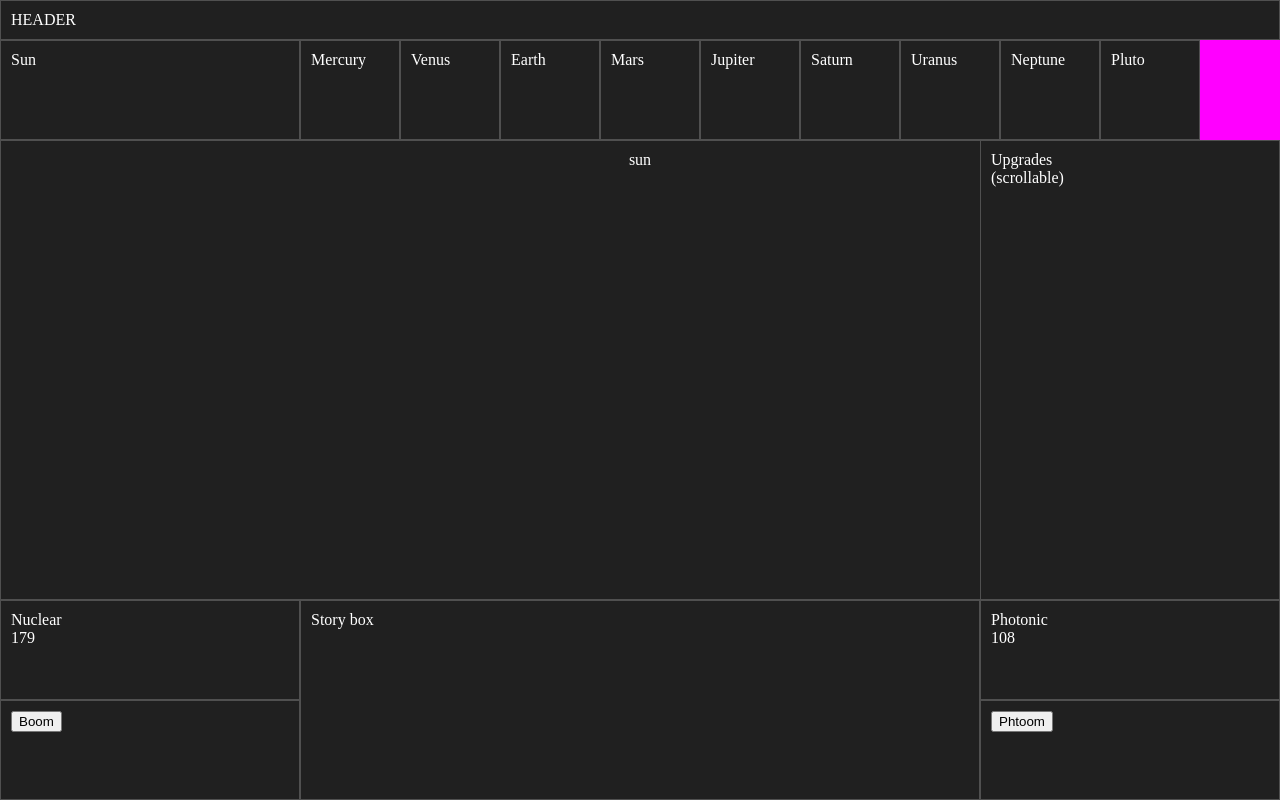
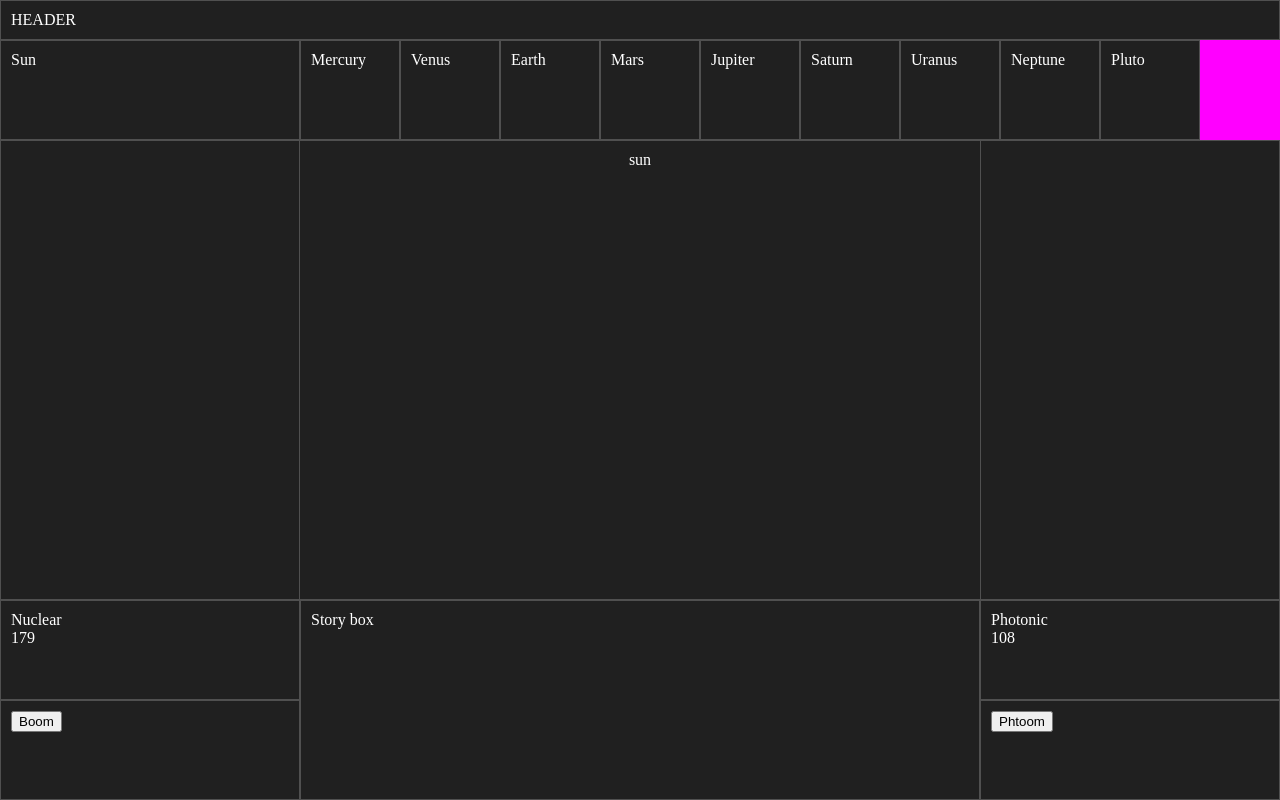
Before and after one commit to philprior/spacegame, a plain HTML site: page spacegame.html in a window 1280 px wide. Both pictures are taken after a click on the element "Sun". Drawn offline with Linux system fonts and the light colour scheme.

Commit message:
Generic movement for divs required too many parameters and conditional limits.
Created panel specific animations and using wrapper divs to prevent with hidden overflow to stop them increasing the viewport size.

```diff
--- a/spacegame.html
+++ b/spacegame.html
@@ -76,18 +76,32 @@
 		grid-row: 3;
 	}
 
-	#planetary_data {
+	#planetary_datawrap {
+		display:grid;
+		grid-gap:0px;
+			grid-template-columns: 1fr;
+			grid-template-rows: 1fr;
 		grid-column: 1;
+		grid-row: 1;
+		z-index: 30;
+		overflow-y: auto;
+	}
+
+	#upgradeswrap {
+		display:grid;
+		grid-gap:0px;
+			grid-template-columns: 1fr;
+			grid-template-rows: 1fr;
+		grid-column: 3;
 		grid-row: 1;
 		z-index: 20;
 		overflow-y: auto;
 	}
 
-	.upgrades {
-		grid-column: 3;
+	#planetary_data, #upgrades {
+		grid-column: 1;
 		grid-row: 1;
-		z-index: 20;
-		overflow-y: auto;
+		margin:0;
 	}
 
 	.container #toparea div, .container #mainarea div {
@@ -95,6 +109,12 @@
 		color:#fff;
 		border:1px solid #505050;
 		padding:10px
+	}
+
+	#upgradeswrap, #planetary_datawrap {
+		overflow-x: hidden;
+		overflow-y: hidden;
+		padding:0px;
 	}
 
 	::-webkit-scrollbar {
@@ -133,6 +153,7 @@
 	</div>
 
 	<div id="mainarea">
+		<div id="planetary_datawrap">
 			<div id="planetary_data">
 				Planet: [name]<br>
 				Mass: XXXkg<br>
@@ -140,13 +161,18 @@
 				etc.<br><br>
 				---<br><br>
 			</div>
+		</div>
+
 
 		<div id="viewer"> [Animations go here]
 		</div>
 
-		<div class="upgrades">
+
+		<div id="upgradeswrap">
+			<div id="upgrades">
 				Upgrades<br>
 				(scrollable)
+			</div>
 		</div>
 
 		<div id="storybox">Story box</div>
--- a/spacegamemechanics.js
+++ b/spacegamemechanics.js
@@ -96,13 +96,13 @@ document.getElementById(resourceTwo.getName()+"_button").addEventListener("click
 
 document.getElementById("sun_button").addEventListener("click", function(){
 																			loadViewer("sun");
-																			moveItem("planetary_data", "left", 300);
-																			moveItem("upgrades", "right", 300);
+																			showHidePlanetaryData("hide");
+																			showHideUpgrades("hide");
 																			});
 document.getElementById("mercury_button").addEventListener("click", function(){
 																			loadViewer("mercury");
-																			moveItem("planetary_data", "right", 300);
-																			moveItem("upgrades", "left", 300);
+																			showHidePlanetaryData("show");
+																			showHideUpgrades("show");
 																			});
 document.getElementById("venus_button").addEventListener("click", function(){loadViewer("venus");});
 document.getElementById("earth_button").addEventListener("click", function(){loadViewer("earth");});
@@ -123,25 +123,51 @@ function incrementResources() {
 }
 
 
-// Animation for UI items
-function moveItem(element, direction, distance) {
-	var animspeed = setInterval(motion, 0.5);
-	var rect = document.getElementById(element).getBoundingClientRect();
-	var pos = rect.left;
-	alert(pos);
+
+// Show/hide planetary data panel
+function showHidePlanetaryData(showHide) {
+	var animspeed = setInterval(motion, 1);
+	var planetaryRect = document.getElementById("planetary_data").getBoundingClientRect();
+	var planetaryPos = planetaryRect.left;
 	function motion() {
-		if (direction==="left" && pos!==(pos-distance)) {
-			pos--;
-			document.getElementById(element).style.transform = "translate(" + pos + "px, 0px)";
-		} else if (direction==="right" && pos!==(pos+distance)) {
-			pos++;
-			document.getElementById(element).style.transform = "translate(" + pos + "px, 0px)";
+		if (showHide==="hide" && (planetaryPos>-300)) {
+			planetaryPos-=3;
+			document.getElementById("planetary_data").style.transform = "translate(" + planetaryPos + "px, 0px)";
+		} else if (showHide==="show" && planetaryPos<0) {
+			planetaryPos+=3;
+			document.getElementById("planetary_data").style.transform = "translate(" + planetaryPos + "px, 0px)";
 		}
 		else {
 			clearInterval(animspeed);
 		}
 	}
 }
+
+// Show/hide upgrades panel
+function showHideUpgrades(showHide) {
+	var animspeed = setInterval(motion, 1);
+	var upgradesRect = document.getElementById("upgrades").getBoundingClientRect();
+	var upgradesPos = upgradesRect.left;
+	var posInc=0;
+	alert(upgradesPos);
+	alert(document.documentElement.clientWidth);
+	function motion() {
+		if (showHide==="hide" && (upgradesPos<document.documentElement.clientWidth)) {
+			upgradesPos+=3;
+			posInc+=3;
+			document.getElementById("upgrades").style.transform = "translate(" + posInc + "px, 0px)";
+		} else if (showHide==="show" && (upgradesPos>document.documentElement.clientWidth)) {
+			upgradesPos-=3;
+			posInc-=3;
+			document.getElementById("upgrades").style.transform = "translate(" + (upgradesPos+posInc) + "px, 0px)";
+		}
+		else {
+			clearInterval(animspeed);
+		}
+	}
+}
+
+
 
 function loadViewer(thing) {
 	document.getElementById("viewer").innerHTML=thing;
```
Lines whose indentation alone changed are shown as unchanged.
